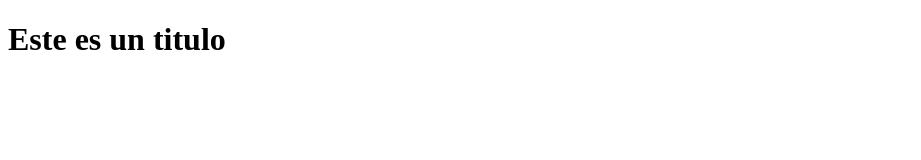
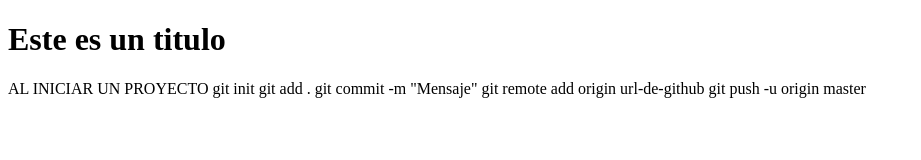
Before and after one commit to danielhenv/Ejemplo0075, a plain HTML site: page index.html in a window 1280 px wide. Shown: the whole page, without its empty margins (0-921 px from the left). Drawn offline with Linux system fonts and the light colour scheme.

Commit message:
Comandos GIT

```diff
--- a/index.html
+++ b/index.html
@@ -7,6 +7,12 @@
 </head>
 <body>
     <h1>Este es un titulo</h1>
+    AL INICIAR UN PROYECTO
+    git init
+    git add .
+    git commit -m "Mensaje"
+    git remote add origin url-de-github
+    git push -u origin master
 
 </body>
 </html>
```
